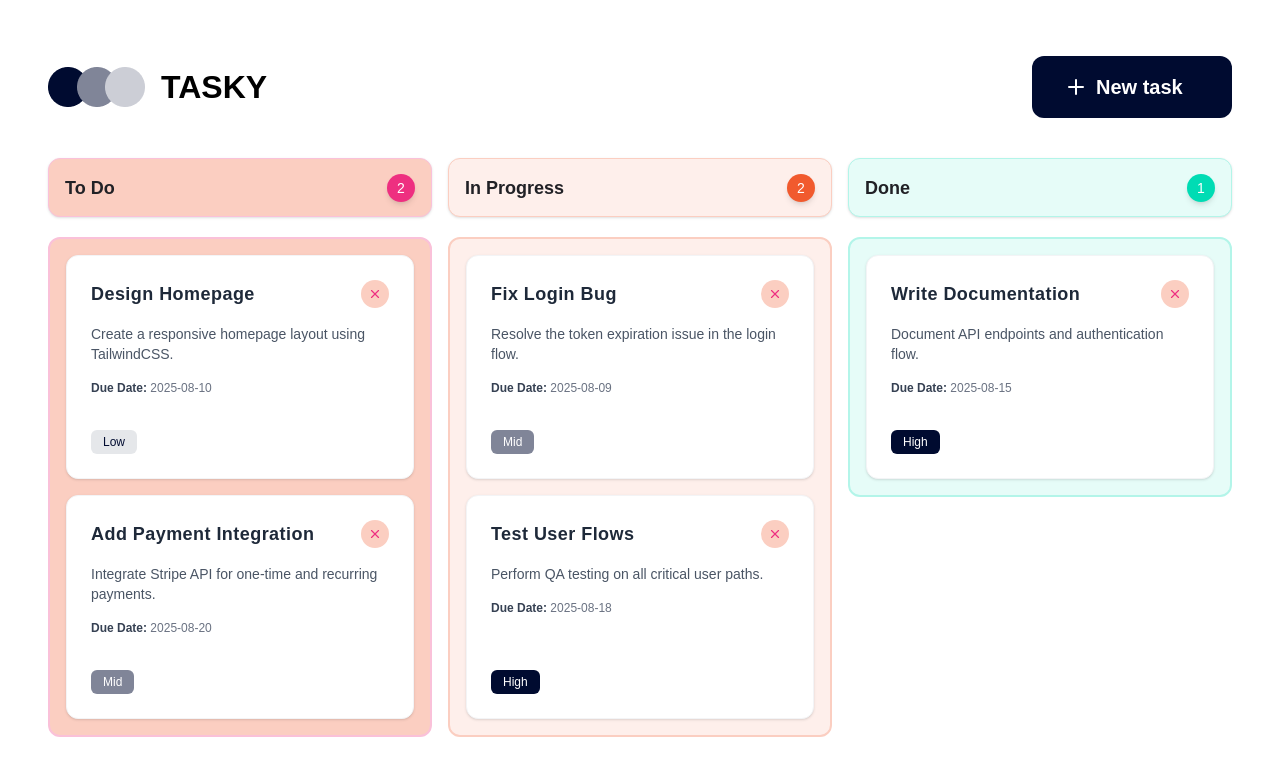
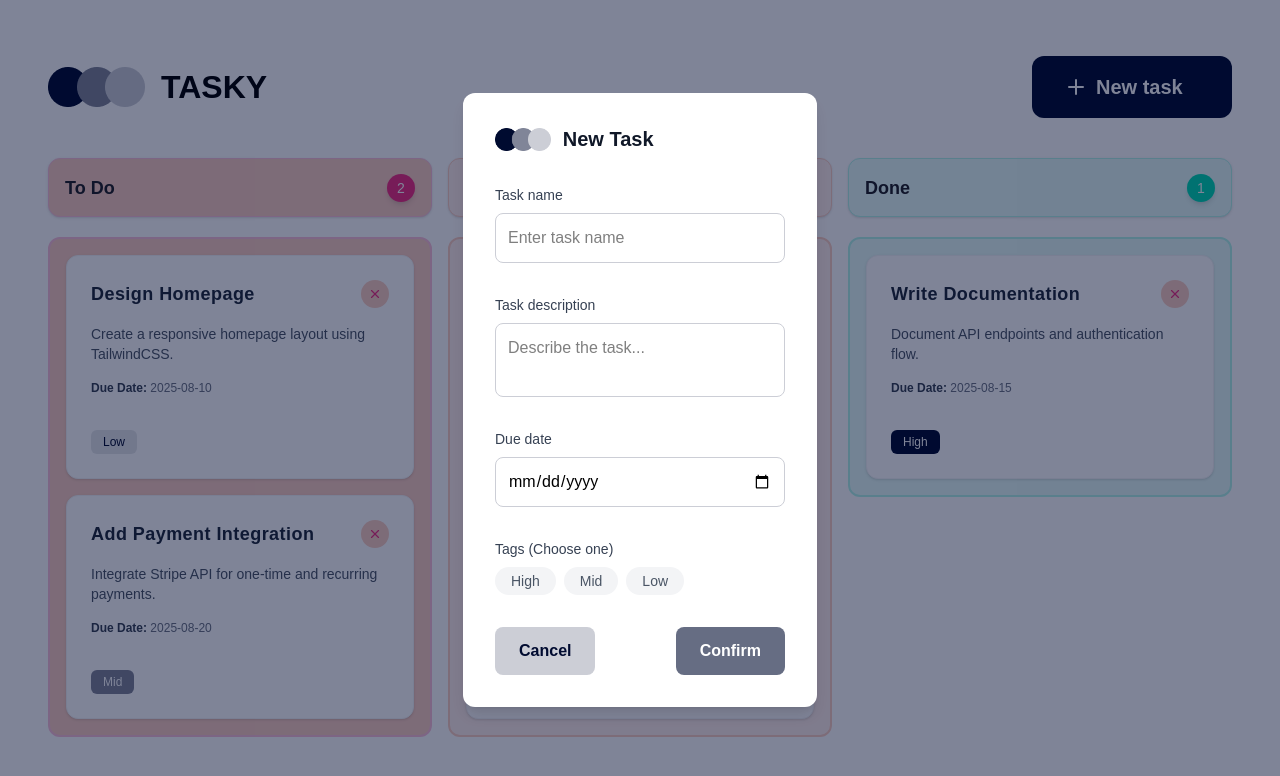
Before and after one commit to dev-Vortex51/task-tracker-uptick, a React (Vite) app: page / in a window 1280 px wide. Both pictures are taken after a click on the button "New task". Shown: the top 776 px of the page. Built offline with nearby package versions, Linux system fonts and the light colour scheme; a small style sheet from the web is missing; a web font is replaced by a local one.

Commit message:
feat: Add delete and task adding functionality

```diff
--- a/src/App.tsx
+++ b/src/App.tsx
@@ -15,7 +15,7 @@ function App() {
     <div className="flex items-center justify-center py-10 ">
       <div className=" w-[95%] p-4 sm:max-w-6xl md:max-w-7xl mx-auto flex flex-col gap-10">
         <AppHeader />
-        <div className="grid grid-cols-1 md:grid-cols-3 gap-4">
+        <div className="grid grid-cols-1 md:grid-cols-2 xl:grid-cols-3 gap-4">
           <TasksWrapper title="To Do" tasksList={todoTask} />
           <TasksWrapper title="In Progress" tasksList={progressTask} />
           <TasksWrapper title="Done" tasksList={doneTask} />
--- a/src/components/AppHeader.tsx
+++ b/src/components/AppHeader.tsx
@@ -1,14 +1,26 @@
 import { PlusIcon } from "lucide-react";
 import Logo from "./Logo";
+import Modal from "./Modal";
+import CreateForm from "./CreateForm";
+import { useState } from "react";
 
 const AppHeader = () => {
+  const [isOpenModal, setIsOpenModal] = useState(false);
   return (
     <div className="flex items-center justify-between">
       <Logo />
-      <button className="w-fit sm:w-[200px] px-4 py-2 sm:px-[32px] sm:py-[16px] rounded-[12px] flex items-center gap-[8px] text-white cursor-pointer font-aventa font-semibold text-[20px] transition-all duration-200 ease-in-out bg-accent hover:bg-accent/90">
+      <button
+        className="w-fit sm:w-[200px] px-4 py-2 sm:px-[32px] sm:py-[16px] rounded-[12px] flex items-center gap-[8px] text-white cursor-pointer font-aventa font-semibold text-[20px] transition-all duration-200 ease-in-out bg-accent hover:bg-accent/90"
+        onClick={() => setIsOpenModal(true)}
+      >
         <PlusIcon />
         <span className="hidden sm:block">New task</span>
       </button>
+      {isOpenModal && (
+        <Modal onClose={() => setIsOpenModal(false)}>
+          <CreateForm onClose={() => setIsOpenModal(false)} />
+        </Modal>
+      )}
     </div>
   );
 };
--- /dev/null
+++ b/src/components/CreateForm.tsx
@@ -0,0 +1,150 @@
+import { useState } from "react";
+import { useDispatch } from "react-redux";
+import { addTask } from "../store/slices/taskSlice";
+import { useSelector } from "react-redux";
+import type { RootState } from "../store/store";
+import type { ModalProps } from "./Modal";
+
+const CreateForm = ({ onClose }: ModalProps) => {
+  const tasks = useSelector((state: RootState) => state.tasks.tasks);
+  const dispatch = useDispatch();
+  const [taskName, setTaskName] = useState("");
+  const [description, setDescription] = useState("");
+  const [dueDate, setDueDate] = useState("");
+  const [tag, setTag] = useState("");
+
+  const handleSubmit = (e: React.FormEvent) => {
+    e.preventDefault();
+
+    const newTask = {
+      id: String(tasks.length + 1),
+      name: taskName,
+      description,
+      dueDate,
+      tag,
+      status: "todo",
+    };
+
+    dispatch(addTask(newTask));
+
+    setTaskName("");
+    setDescription("");
+    setDueDate("");
+    setTag("");
+
+    onClose();
+  };
+
+  const isFormValid =
+    taskName.trim() !== "" &&
+    description.trim() !== "" &&
+    dueDate.trim() !== "" &&
+    tag.trim() !== "";
+
+  return (
+    <div className="w-full max-w-lg mx-auto flex flex-col gap-8">
+      <HeadLogo />
+      <form onSubmit={handleSubmit} className="flex flex-col gap-8">
+        {/* Task Name */}
+        <div className="flex flex-col gap-2">
+          <label className="text-sm font-medium text-gray-700">Task name</label>
+          <input
+            className="border border-input-stroke py-3 px-3 rounded-lg focus:outline-none focus:ring-2 focus:ring-accent transition-all"
+            type="text"
+            placeholder="Enter task name"
+            value={taskName}
+            onChange={(e) => setTaskName(e.target.value)}
+          />
+        </div>
+
+        {/* Task Description */}
+        <div className="flex flex-col gap-2">
+          <label className="text-sm font-medium text-gray-700">
+            Task description
+          </label>
+          <textarea
+            className="border border-input-stroke py-3 px-3 rounded-lg resize-none focus:outline-none focus:ring-2 focus:ring-accent transition-all"
+            placeholder="Describe the task..."
+            value={description}
+            onChange={(e) => setDescription(e.target.value)}
+          ></textarea>
+        </div>
+
+        {/* Due Date */}
+        <div className="flex flex-col gap-2">
+          <label className="text-sm font-medium text-gray-700">Due date</label>
+          <input
+            className="border border-input-stroke py-3 px-3 rounded-lg focus:outline-none focus:ring-2 focus:ring-accent transition-all"
+            type="date"
+            value={dueDate}
+            onChange={(e) => setDueDate(e.target.value)}
+          />
+        </div>
+
+        {/* Tags */}
+        <div className="flex flex-col gap-2">
+          <label className="text-sm font-medium text-gray-700">
+            Tags (Choose one)
+          </label>
+          <div className="flex gap-2 flex-wrap">
+            {["high", "mid", "low"].map((t) => (
+              <span
+                key={t}
+                onClick={() => setTag(t)}
+                className={`px-4 py-1 capitalize rounded-full text-sm cursor-pointer transition-colors
+                  ${
+                    tag === t
+                      ? "bg-accent text-white"
+                      : "bg-gray-100 text-gray-600 hover:bg-gray-200"
+                  }`}
+              >
+                {t}
+              </span>
+            ))}
+          </div>
+        </div>
+
+        {/* Actions */}
+        <div className="flex items-center justify-between">
+          <button
+            type="reset"
+            onClick={() => {
+              setTaskName("");
+              setDescription("");
+              setDueDate("");
+              setTag("");
+
+              onClose();
+            }}
+            className="py-3 cursor-pointer px-6 bg-cancel text-accent rounded-lg font-semibold hover:bg-cancel/70 transition-colors"
+          >
+            Cancel
+          </button>
+          <button
+            type="submit"
+            disabled={!isFormValid}
+            className={`py-3  px-6 rounded-lg font-semibold transition-colors
+              ${
+                isFormValid
+                  ? "bg-accent text-white hover:bg-accent cursor-pointer"
+                  : "bg-[#666D83] text-white cursor-not-allowed"
+              }`}
+          >
+            Confirm
+          </button>
+        </div>
+      </form>
+    </div>
+  );
+};
+
+export default CreateForm;
+
+function HeadLogo() {
+  return (
+    <div className="flex items-center gap-3">
+      <img src="/Group 2.png" alt="Tasky Logo" className="h-[23px]" />
+      <h1 className="text-xl font-bold text-gray-900">New Task</h1>
+    </div>
+  );
+}
--- a/src/components/Modal.tsx
+++ b/src/components/Modal.tsx
@@ -1,5 +1,35 @@
-const Modal = () => {
-  return <div>Modal</div>;
+import { createPortal } from "react-dom";
+import { useEffect } from "react";
+
+export type ModalProps = {
+  children?: React.ReactNode;
+  onClose: () => void;
+};
+
+const Modal = ({ children, onClose }: ModalProps) => {
+  useEffect(() => {
+    const handleKeyDown = (e: KeyboardEvent) => {
+      if (e.key === "Escape") onClose();
+    };
+    document.addEventListener("keydown", handleKeyDown);
+    return () => document.removeEventListener("keydown", handleKeyDown);
+  }, [onClose]);
+
+  return createPortal(
+    <div
+      className="fixed inset-0 bg-[#000B30]/50 flex items-center justify-center z-50 animate-fadeIn px-4"
+      onClick={onClose}
+    >
+      <div
+        className="bg-white rounded-[12px] shadow-lg p-6 sm:p-8 w-full max-w-lg flex flex-col gap-8
+                   sm:w-[354px] "
+        onClick={(e) => e.stopPropagation()}
+      >
+        {children}
+      </div>
+    </div>,
+    document.body
+  );
 };
 
 export default Modal;
--- a/src/components/TaskWrapperBody.tsx
+++ b/src/components/TaskWrapperBody.tsx
@@ -1,7 +1,10 @@
+import { useDispatch } from "react-redux";
 import TaskCard from "./TaskCard";
 import type { TasksWrapperProps } from "./TasksWrapper";
+import { deleteTask } from "../store/slices/taskSlice";
 
 const TaskWrapperBody = ({ tasksList, title }: TasksWrapperProps) => {
+  const dispatch = useDispatch();
   let bgClass = "";
 
   switch (title) {
@@ -31,6 +34,7 @@ const TaskWrapperBody = ({ tasksList, title }: TasksWrapperProps) => {
             description={task.description}
             dueDate={task.dueDate}
             tag={task.tag}
+            onDelete={() => dispatch(deleteTask(task.id))}
           />
         ))
       ) : (
```
